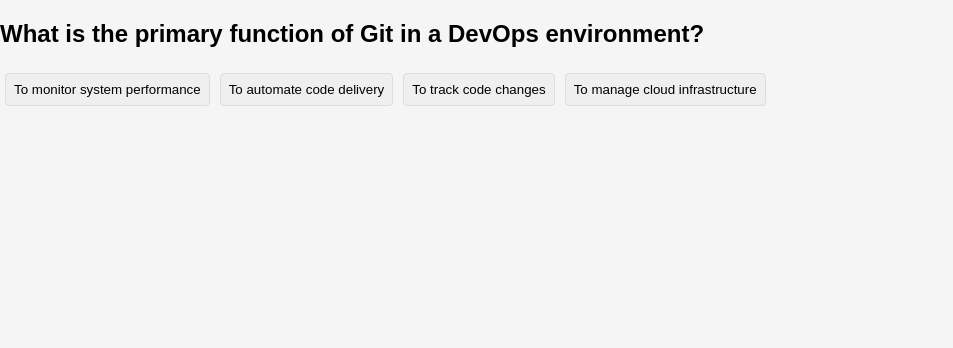
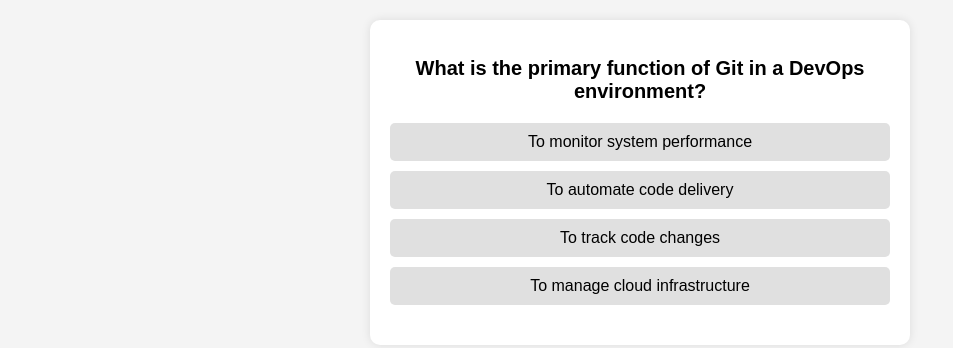
Before and after one commit to Hemantsawant112126/DEVOPS-Interview-, a plain HTML site: page index.html in a window 1280 px wide. Shown: the whole page, without its empty margins (0-953 px from the left). Drawn offline with Linux system fonts and the light colour scheme.

Commit message:
Update style.css

```diff
--- a/style.css
+++ b/style.css
@@ -1,45 +1,58 @@
 body {
     font-family: Arial, sans-serif;
+    text-align: center;
+    background-color: #f4f4f4;
     margin: 0;
-    padding: 0;
-    background-color: #f5f5f5;
+    padding: 20px;
 }
 
-.container {
-    width: 60%;
-    margin: 0 auto;
+#quiz-container {
+    background: white;
     padding: 20px;
-    background-color: white;
-    box-shadow: 0px 0px 10px rgba(0,0,0,0.1);
-    border-radius: 8px;
+    border-radius: 10px;
+    box-shadow: 0 0 10px rgba(0, 0, 0, 0.1);
+    max-width: 500px;
+    margin: auto;
 }
 
-.question {
+#question {
     font-size: 20px;
-    margin-bottom: 10px;
-}
-
-.options {
+    font-weight: bold;
     margin-bottom: 20px;
 }
 
 .option {
-    padding: 8px;
-    border: 1px solid #ddd;
-    border-radius: 4px;
-    margin: 5px;
+    display: block;
+    width: 100%;
+    padding: 10px;
+    margin: 10px 0;
+    background: #e0e0e0;
+    border: none;
     cursor: pointer;
+    border-radius: 5px;
+    transition: 0.3s;
+    font-size: 16px;
 }
 
-.btn {
-    padding: 10px 20px;
-    background-color: #28a745;
-    color: white;
-    border: none;
-    border-radius: 4px;
-    cursor: pointer;
+.option:hover {
+    background: #d0d0d0;
 }
 
-.btn:hover {
-    background-color: #218838;
+.option.selected {
+    background: #b0b0b0;
 }
+
+#result {
+    margin-top: 20px;
+    font-size: 18px;
+}
+
+.correct {
+    color: green;
+    font-weight: bold;
+}
+
+.incorrect {
+    color: red;
+    font-weight: bold;
+}
```
